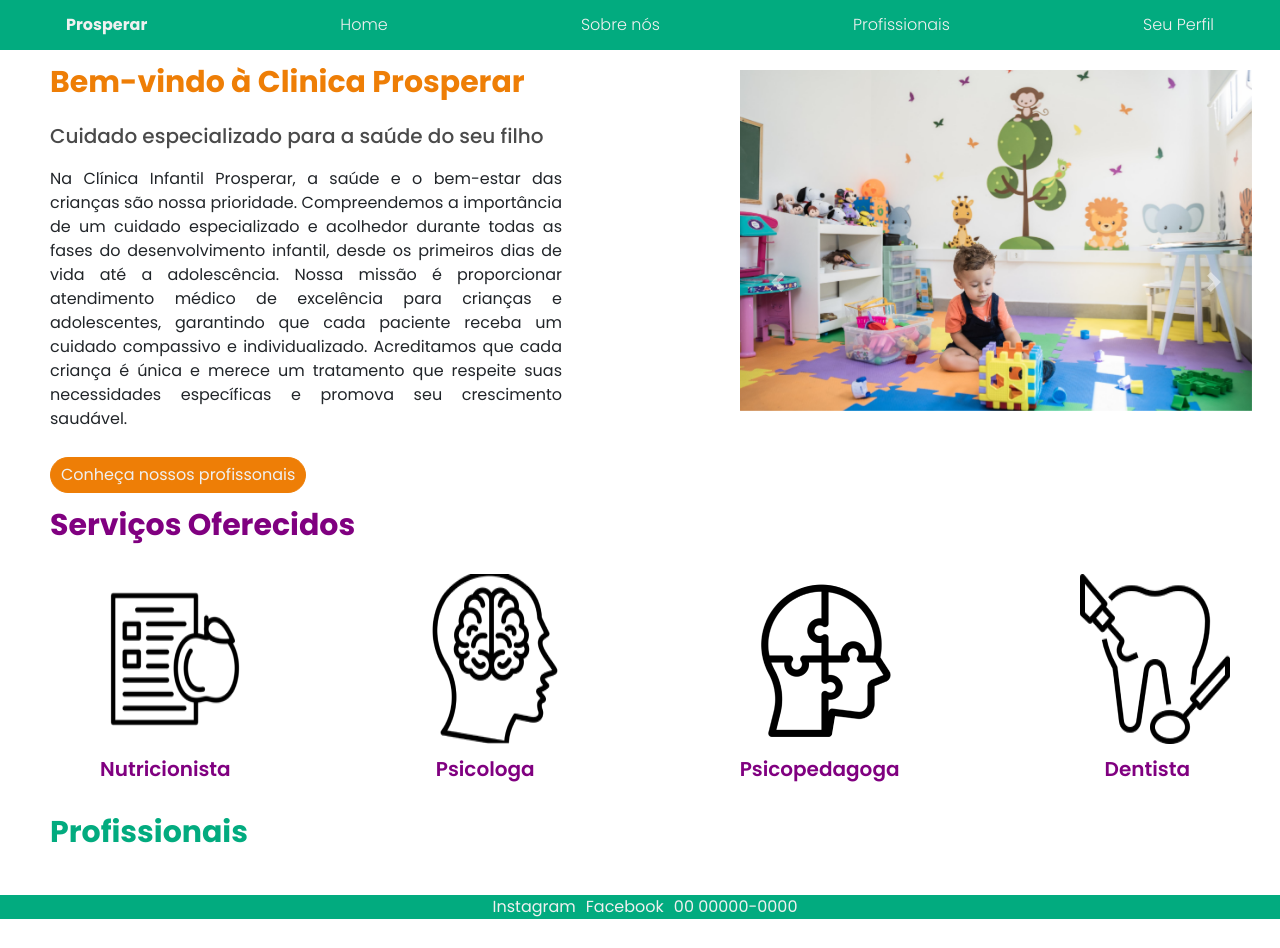
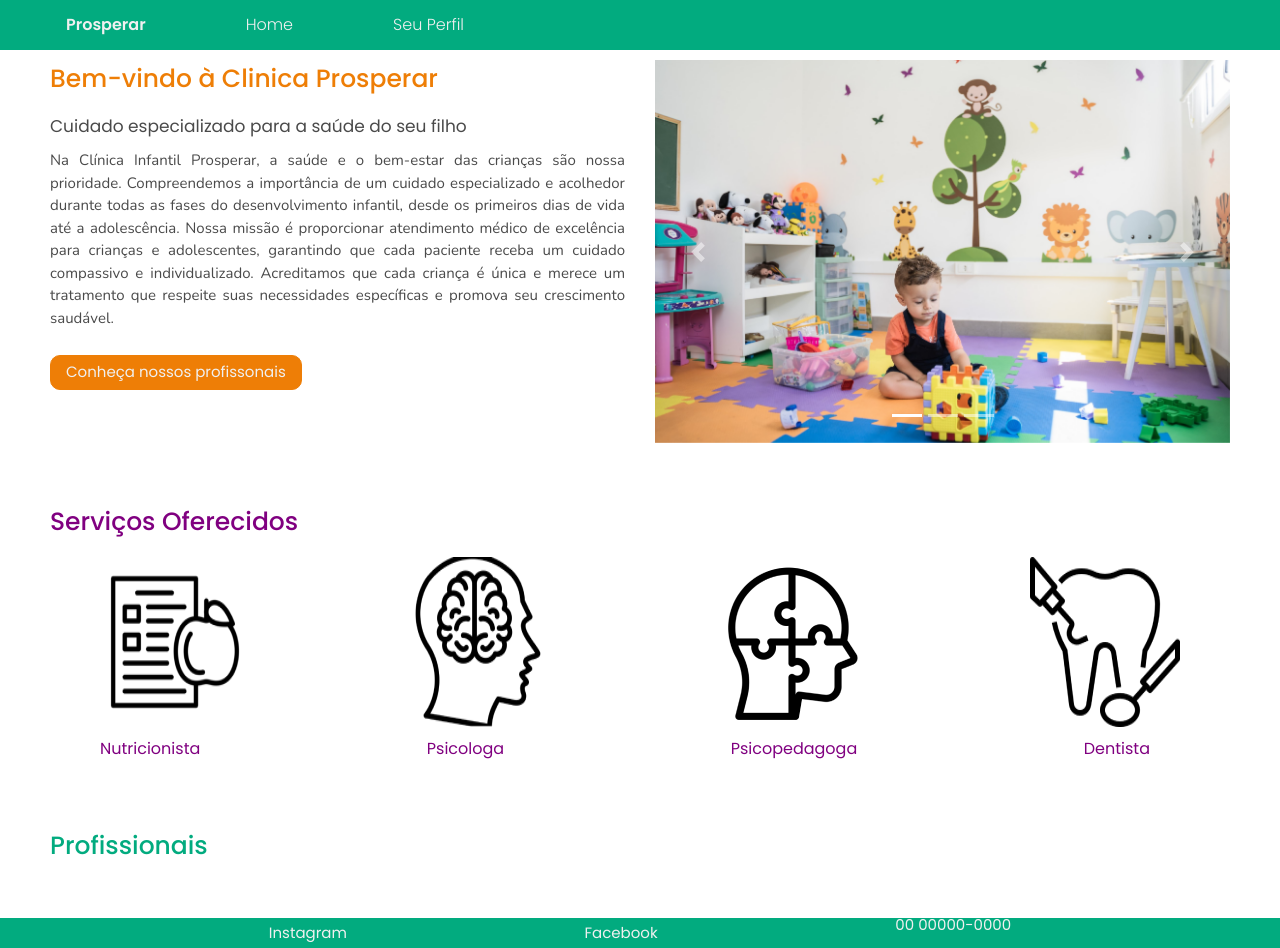
Before and after one commit to samaraguindani/Avaliacao3, a Node server app: page /profissionais in a window 1280 px wide. Before the commit the page ends 919 px from the top, so only its background shows below. Run offline with Node 20, Linux system fonts and the light colour scheme; data that the repository does not hold is empty; some libraries are stand-ins or nearby versions.

Commit message:
estilizando tela inicial

```diff
--- /dev/null
+++ b/styles/index.css
@@ -0,0 +1,210 @@
+:root{
+    --verde: #02AB7F;
+    --branco: #F0F0F0;
+    --laranja: #EE7E06;
+    --roxo: #800080;
+    --rosa: #FFB6C1;
+    --cinza-escuro: #4A4A4A;
+
+    --font-poppins: "Poppins", sans-serif;
+    --font-nunito: "Nunito", sans-serif;
+}
+
+.navbar{
+    display: flex;
+    flex-direction: row;
+    align-items: center;
+    justify-content: flex-start;
+    background-color: var(--verde);
+    font-family: var(--font-poppins);
+    height: 50px;
+}
+
+.nav_logo,
+.nav_link{
+    color: var(--branco);
+    margin: 0 50px;
+    font-weight: 300;
+}
+
+.nav_link:hover{
+    text-decoration: none;
+    color: var(--branco);
+    font-weight: 600;
+}
+
+.nav_logo{
+    font-weight: 600;
+}
+
+.bemvindo{
+    display: flex;
+    flex-direction: row;
+}
+
+.bemvindo_container{
+    margin: 10px 30px 10px 50px;
+    width: 740px;
+}
+
+.bemvindo_titulo{
+    font-family: var(--font-poppins);
+    font-size: 25px;
+    font-weight: 500;
+    color: var(--laranja);
+}
+
+.bemvindo_subtitulo{
+    font-family: var(--font-poppins);
+    font-size: 17px;
+    font-weight: 600px;
+    color: var(--cinza-escuro);
+    margin: 10px 0;
+}
+
+.bemvindo_descricao{
+    font-family: var(--font-nunito);
+    font-size: 15px;
+    font-weight: 400;
+    text-align: justify;
+    color: var(--cinza-escuro);
+}
+
+.bemvindo_btn{
+    font-family: var(--font-poppins);
+    font-size: 15px;
+    color: var(--branco);
+    background-color: var(--laranja);
+    border: 1px solid var(--laranja);
+    border-radius: 10px;
+    padding: 5px 15px;
+    margin: 10px 0;
+}
+
+.bemvindo_carrossel{
+    width: 740px;
+    margin: 10px 50px 10px 0;
+}
+
+.servicos{
+    margin: 50px;
+}
+
+.servicos_titulo{
+    font-family: var(--font-poppins);
+    font-size: 25px;
+    font-weight: 500;
+    color: var(--roxo);
+}
+
+.servicos_imagem{
+    display: flex;
+    flex-direction: row;
+    justify-content: space-between;
+    margin: 0 50px;
+}
+
+.servicos_texto{
+    display: flex;
+    flex-direction: row;
+    justify-content: space-between;
+    margin: 10px 80px 0 50px;
+    font-family: var(--font-poppins);
+    color: var(--roxo);
+}
+
+.profissionais_titulo{
+    font-family: var(--font-poppins);
+    font-size: 25px;
+    font-weight: 500;
+    color: var(--verde);
+    margin: 30px 50px;
+}
+
+.profissionais{
+    display: flex;
+    flex-wrap: wrap;
+    gap: 16px;
+    margin: 0 50px;
+  }
+
+.break {
+    flex-basis: 100%;
+    height: 0;
+  }
+
+.profissionais_card{
+    display: flex;
+    flex-direction: row;
+    width: 400px;
+    height: 270px;
+    background-color: var(--rosa);
+    align-items: center;
+    border-radius: 20px;
+}
+
+.profissionais_foto{
+    margin: 15px;
+    width: 200px;
+    height: 250px;
+    object-fit: cover;
+    border-radius: 16px;
+}
+
+.profissionais_nome{
+    font-family: var(--font-poppins);
+    font-size: 17px;
+    font-weight: 500;
+    color: var(--cinza-escuro);
+}
+
+.profissionais_especialidade{
+    font-family: var(--font-poppins);
+    font-size: 15px;
+    font-weight: 400;
+    color: var(--cinza-claro);
+    margin: 10px 0;
+}
+
+.profissionais_registro{
+    font-family: var(--font-poppins);
+    font-size: 15px;
+    font-weight: 400;
+    color: var(--cinza-claro);
+}
+
+.profissionais_btn{
+    font-family: var(--font-poppins);
+    background-color: var(--verde);
+    color: var(--branco);
+    font-size: 15px;
+    border: none;
+    border-radius: 10px;
+    padding: 5px 15px;
+    cursor: pointer;
+    margin: 30px 0;
+}
+
+.footer{
+    background-color: var(--verde);
+    display: flex;
+    flex-direction: row;
+    justify-content: space-around;
+    align-items: center;
+    padding: 0 150px;
+    height: 30px;
+}
+
+.footer_link{
+    color: var(--branco);
+    text-decoration: none;
+    font-family: var(--font-poppins);
+    font-size: 15px;
+    font-weight: 400;
+}
+
+.footer_link:hover,
+.footer_link:visited{
+    color:  #c9c9c9;
+    text-decoration: none;
+}
--- a/styles/login.css
+++ b/styles/login.css
@@ -74,6 +74,7 @@
     border: none;
     border-radius: 10px;
     padding: 5px 15px;
+    cursor: pointer;
 }
 
 .login_link{
--- a/styles/styles.css
+++ b/styles/styles.css
@@ -10,205 +10,6 @@
     --font-nunito: "Nunito", sans-serif;
     --font-quicksand: "Quicksand", sans-serif;
     --font-poppins: "Poppins", sans-serif;
-}
-
-.bemvindo__titulo,
-.bemvindo__subtitulo,
-.bemvindo__descricao,
-.bemvindo_botao,
-.servicos_oferecidos,
-.servicos_imagens,
-.servicos_tipo,
-.profissionais,
-.profissionais_titulo{
-    font-family: var(--font-poppins);
-    margin-left: 50px;
-    margin-top: 10px;
-}
-
-.navbar,
-.bemvindo_container,
-.servicoes_divtexto,
-.servicos_divimg,
-.profissionais,
-.profissionais_card{
-    display: flex;
-    flex-direction: row;
-}
-
-.profissionais_info{
-    display: flex;
-    flex-direction: column;
-}
-
-.logo_nav,
-.link_nav{
-    color: var(--branco);
-    margin: 0 50px;
-    font-family: var(--font-poppins);
-    font-weight: 300;
-}
-
-.link_nav:hover{
-    text-decoration: none;
-    color: var(--branco);
-    font-weight: 600;
-}
-
-.navbar{
-    align-items: center;
-    background-color: var(--verde);
-    height: 50px;
-}
-
-.logo_nav{
-    font-weight: bold;
-    margin-right: 50px;
-}
-
-
-.bemvindo{
-    width: 50%;
-}
-
-.bemvindo_carrossel{
-    width: 40%;
-    margin-top: 20px;
-    margin-left: 100px;
-}
-
-.bemvindo__titulo,
-.servicos_oferecidos,
-.profissionais_titulo{
-    font-weight: bold;
-    font-size: 30px;
-    margin-top: 10px;
-}
-
-.bemvindo__titulo{
-    color: var(--laranja);
-}
-
-.bemvindo__subtitulo{
-    color: var(--cinza-escuro);
-    font-weight: 500;
-    font-size: 20px;
-}
-
-.bemvindo__descricao{
-    width: 80%;
-    text-align: justify;
-}
-
-.bemvindo_botao{
-    background-color: var(--laranja);
-    color: var(--branco);
-    border: solid var(--laranja) 1px;
-    border-radius: 20px;
-    padding: 5px 10px;
-}
-
-.servicos_oferecidos,
-.servicoes_divtexto{
-    color: var(--roxo);
-}
-
-.servicos_divimg,
-.servicoes_divtexto{
-    justify-content: space-between;
-    margin: 0 50px;
-}
-
-.servicos_tipo{
-    font-weight: 600;
-    font-size: 20px;
-    margin-right: 40px;
-}
-
-.profissionais_titulo{
-    color: var(--verde);
-    margin-left: 50px;
-}
-
-.profissionais{
-    justify-content: space-between;
-    margin-right: 50px;
-}
-
-.profissionais_card{
-    width: 400px;
-    height: 270px;
-    background-color: var(--rosa);
-    align-items: center;
-    border-radius: 20px;
-
-}
-
-.profissionais_foto{
-    margin: 15px;
-    width: 200px;
-    height: 250px;
-    object-fit: cover;
-    border-radius: 16px;
-
-}
-
-.profissionais-container {
-    display: flex;
-    flex-wrap: wrap;
-    gap: 16px; /* Espaço entre os cartões */
-  }
-
-.break {
-    flex-basis: 100%; /* Isso força uma nova linha */
-    height: 0; /* Não ocupa espaço */
-  }
-
-.profissionais_descricao{
-    display: flex;
-    flex-direction: column;
-    justify-content: space-around;
-}
-
-.profissionais_nome{
-    color: var(--cinza-escuro);
-    font-family: var(--font-poppins);
-    font-size: 16px;
-    font-weight: 600;
-    margin-bottom: 7px;
-}
-
-.profissionais_especialidade,
-.profissionais_registro{
-    color: var(--cinza-claro);
-    font-family: var(--font-poppins);
-    font-size: 14px;
-    font-weight: 300;
-    margin-bottom: 0;
-}
-
-.profissionais_botao{
-    background-color: var(--verde);
-    color: var(--branco);
-    border: solid var(--verde) 1px;
-    border-radius: 20px;
-    padding: 5px 7px;
-    font-family: var(--font-poppins);
-}
-
-.footer{
-    background-color: var(--verde);
-    display: flex;
-    flex-direction: row;
-    align-items: center;
-    justify-content: center;
-}
-
-.footer_rede{
-    margin-bottom: 0;
-    font-family: var(--font-poppins);
-    color: var(--branco);
-    margin-left: 10px;
 }
 
 /*Style Profissional*/
--- a/views/index.ejs
+++ b/views/index.ejs
@@ -8,25 +8,22 @@
     <link href="https://fonts.googleapis.com/css2?family=Nunito:ital,wght@0,200..1000;1,200..1000&family=Poppins:ital,wght@0,100;0,200;0,300;0,400;0,500;0,600;0,700;0,800;0,900;1,100;1,200;1,300;1,400;1,500;1,600;1,700;1,800;1,900&family=Quicksand:wght@300..700&display=swap" rel="stylesheet">
     <link href="https://stackpath.bootstrapcdn.com/bootstrap/4.5.2/css/bootstrap.min.css" rel="stylesheet">
     <link rel="stylesheet" href="/styles/reset.css">
-    <link rel="stylesheet" href="/styles/styles.css">
+    <link rel="stylesheet" href="/styles/index.css">
     <title>Clinica</title>
 </head>
 <body>
     <nav class="navbar">
-        <p class="logo_nav">Prosperar</p>
-        <a href="#" class="link_nav">Home</a>
-        <a href="#" class="link_nav">Sobre nós</a>
-        <a href="#" class="link_nav">Profissionais</a>
-        <a href="/clientes/perfil" class="link_nav">Seu Perfil</a>
+        <p class="nav_logo">Prosperar</p>
+        <a href="#" class="nav_link">Home</a>
+        <a href="/clientes/perfil" class="nav_link">Seu Perfil</a>
     </nav>
 
-    <section>
+    <div class="bemvindo">
         <div class="bemvindo_container">
-            <div class="bemvindo">
-                <p class="bemvindo__titulo">Bem-vindo à Clinica Prosperar</p>
-                <p class="bemvindo__subtitulo">Cuidado especializado para a saúde do seu filho</p>
-                <p class="bemvindo__descricao">Na Clínica Infantil Prosperar, a saúde e o bem-estar das crianças são nossa prioridade. Compreendemos a importância de um cuidado especializado e acolhedor durante todas as fases do desenvolvimento infantil, desde os primeiros dias de vida até a adolescência. Nossa missão é proporcionar atendimento médico de excelência para crianças e adolescentes, garantindo que cada paciente receba um cuidado compassivo e individualizado. Acreditamos que cada criança é única e merece um tratamento que respeite suas necessidades específicas e promova seu crescimento saudável.</p>
-                <button class="bemvindo_botao">Conheça nossos profissonais</button>
+            <p class="bemvindo_titulo">Bem-vindo à Clinica Prosperar</p>
+            <p class="bemvindo_subtitulo">Cuidado especializado para a saúde do seu filho</p>
+            <p class="bemvindo_descricao">Na Clínica Infantil Prosperar, a saúde e o bem-estar das crianças são nossa prioridade. Compreendemos a importância de um cuidado especializado e acolhedor durante todas as fases do desenvolvimento infantil, desde os primeiros dias de vida até a adolescência. Nossa missão é proporcionar atendimento médico de excelência para crianças e adolescentes, garantindo que cada paciente receba um cuidado compassivo e individualizado. Acreditamos que cada criança é única e merece um tratamento que respeite suas necessidades específicas e promova seu crescimento saudável.</p>
+            <button class="bemvindo_btn">Conheça nossos profissonais</button>
         </div>
 
         <div id="carouselExampleIndicators" class="carousel slide bemvindo_carrossel" data-ride="carousel">
@@ -56,30 +53,26 @@
             </a>
         </div>
     </div>
-    </section>
 
-    <section>
     <div class="servicos">
-            <p class="servicos_oferecidos">Serviços Oferecidos</p>
-            <div class="servicos_divimg">
+        <p class="servicos_titulo">Serviços Oferecidos</p>
+        <div class="servicos_imagem">
             <img src="/images/image 1.png" alt="imagem 1" class="servicos_imagens">
             <img src="/images/image 2.png" alt="imagem 2" class="servicos_imagens">
             <img src="/images/image 3.png" alt="imagem 3" class="servicos_imagens">
             <img src="/images/image 4.png" alt="imagem 4" class="servicos_imagens">
         </div>
-            <div class="servicoes_divtexto">
+        <div class="servicos_texto">
             <p class="servicos_tipo">Nutricionista</p>
             <p class="servicos_tipo">Psicologa</p>
             <p class="servicos_tipo">Psicopedagoga</p>
             <p class="servicos_tipo">Dentista</p>
         </div>
     </div>
-    </section>
 
     <section>
         <p class="profissionais_titulo">Profissionais</p>
         <div class="profissionais">
-            <div class="profissionais-container">
             <% profissionais.forEach(function(profissional, index) { %>
                 <div class="profissionais_card">
                     <img src="/images/psicologa.webp" alt="psicologa" class="profissionais_foto">
@@ -87,16 +80,14 @@
                         <p class="profissionais_nome"><%= profissional.nome %></p>
                         <p class="profissionais_especialidade"><%= profissional.especialidade %></p>
                         <p class="profissionais_registro"><%= profissional.num_registro %></p>
-                        <a href="/profissionais/<%= profissional.id %>" class="profissionais_botao">Saiba Mais</a>
+                        <br>
+                        <a href="/profissionais/<%= profissional.id %>" class="profissionais_btn">Saiba Mais</a>
                     </div>
-
                 </div>
                 <% if ((index + 1) % 3 === 0) { %>
                     <div class="break"></div>
                 <% } %>
             <% }); %>
-              </div>
-
         </div>
     </section>
 
@@ -104,9 +95,9 @@
 
     <footer>
         <div class="footer">
-            <a href="#" class="footer_rede">Instagram</a>
-            <a href="#" class="footer_rede">Facebook</a>
-            <p class="footer_rede">00 00000-0000</p>
+            <a href="#" class="footer_link">Instagram</a>
+            <a href="#" class="footer_link">Facebook</a>
+            <p class="footer_link">00 00000-0000</p>
         </div>
     </footer>
 
```
Lines whose indentation alone changed are shown as unchanged.
